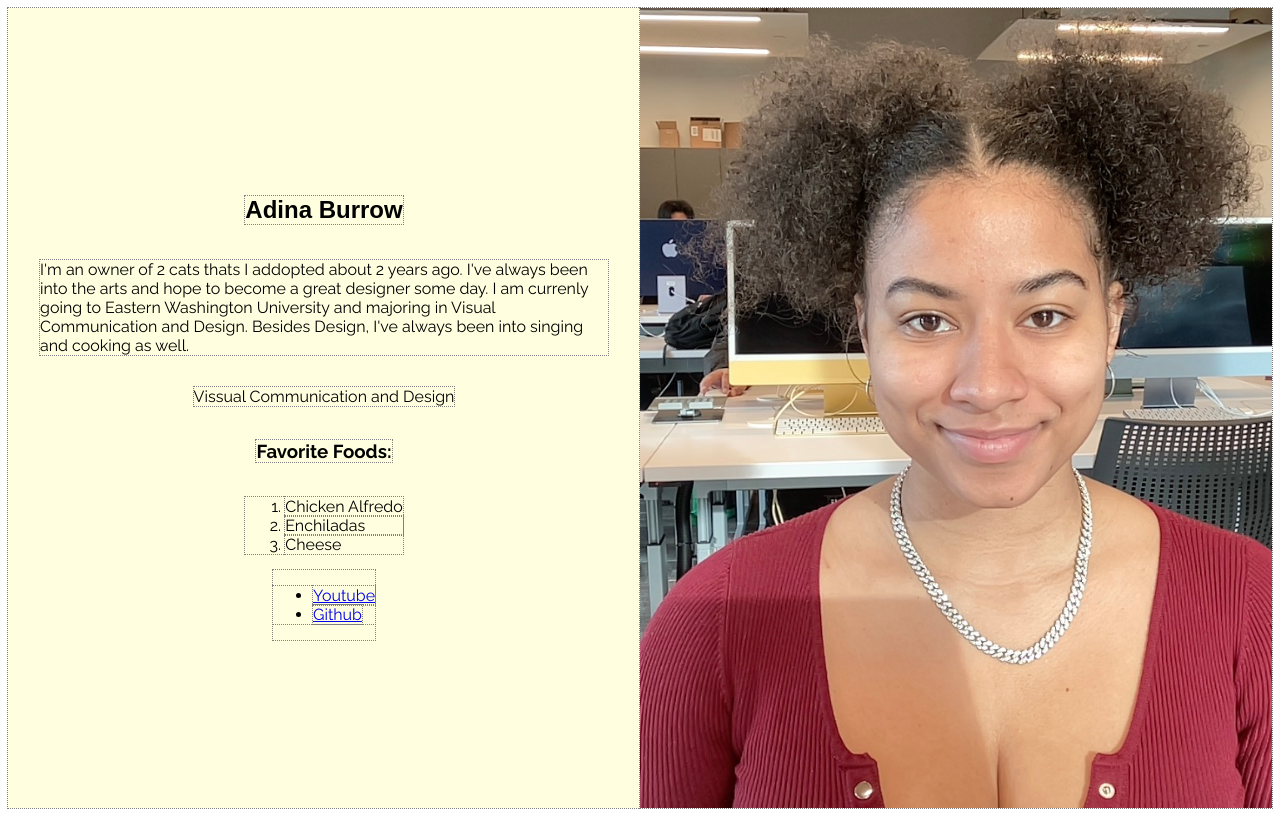
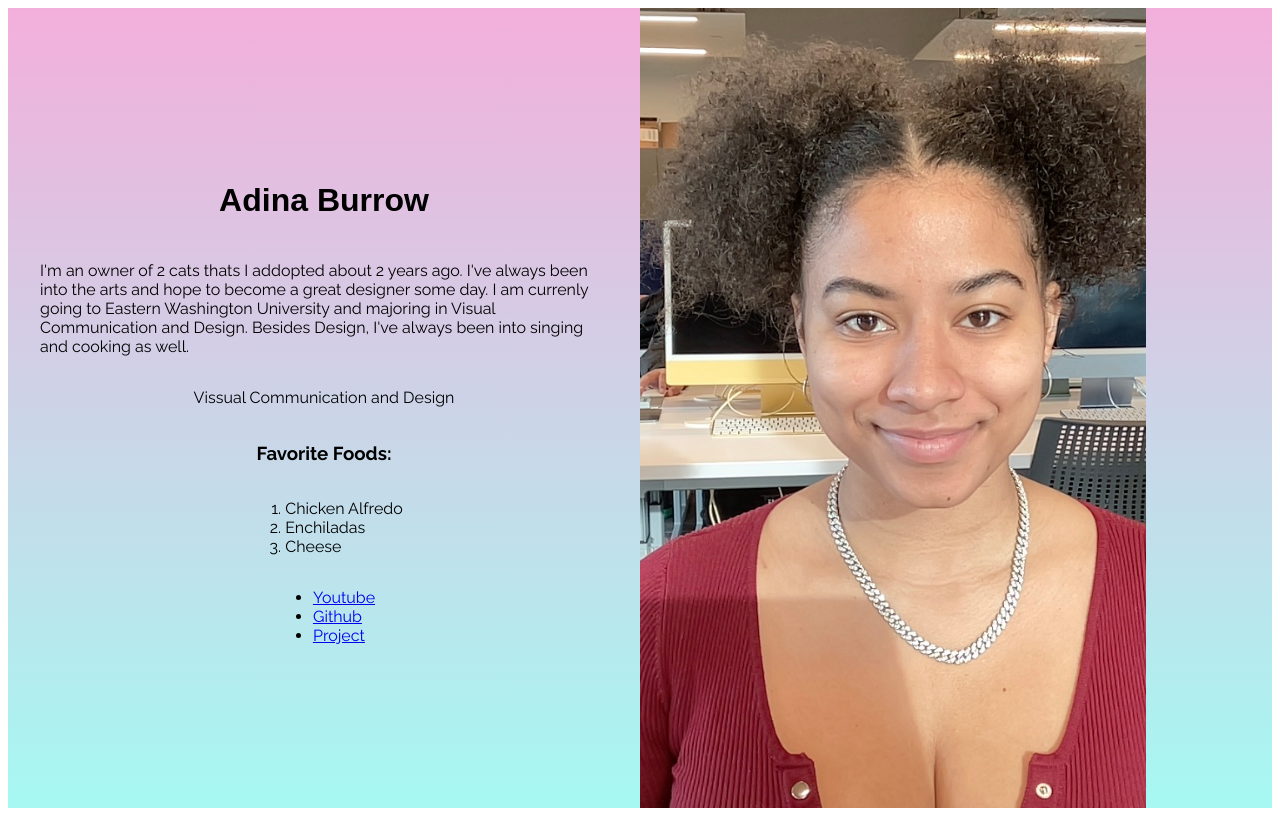
Before and after one commit to Adina29/adina29.github.io, a plain HTML site: page index.html in a window 1280 px wide. Drawn offline with Linux system fonts and the light colour scheme; a web font is replaced by a local one.

Commit message:
Stylizing in CSS -link hover etc.

```diff
--- a/index.html
+++ b/index.html
@@ -42,6 +42,7 @@
       <ul>
         <li><a href="https://www.youtube.com/channel/UCrsoxt6VqW-E-Y-EUtammnA">Youtube</a></li>
         <li><a href="https://github.com/Adina29">Github</a></li>
+        <li><a href="https://www.figma.com/file/xZdm9OaS8d8wCjKzCaS4Jb/UX-1-Project-%234%3A-Virtual-Pet?type=design&node-id=6-49&mode=design&t=TD39ivyXWbigJr0k-0Project">Project</a></li>
 
      </ul>
       </nav>
@@ -50,7 +51,7 @@
 
     <aside>
 
-      <img src="me.jpg" alt="Adina Burrow">
+      <img src="Me.jpg" alt="Adina Burrow">
 
     </aside>
 
--- a/style.css
+++ b/style.css
@@ -12,10 +12,6 @@ body {
 }
 *
 
-  {
-    outline: 1px dotted gray;
-   }
-
    main {
      background: gainboro;
 
@@ -26,7 +22,7 @@ body {
     /* 1fr 1fr */
 
    article {
-     background: lightyellow;
+     background: linear-gradient(#F3AFDC,#A6F8F3);
      padding: 2em;
 
 
@@ -38,7 +34,7 @@ body {
    }
 
    aside {
-     background:lightcoral
+     background:linear-gradient(#F3AFDC,#A6F8F3)
 
 
    }
@@ -46,9 +42,29 @@ body {
    aside img {
    /* fit image to container */
      display: block;
-     max-width: 100%;
+     max-width: 80%;
 
      /* full height image. Fit to container. No stretching. */
      height: 100vh;
      object-fit: cover;
    }
+
+
+   a:hover,
+   a:active {
+     background: white;
+     border: 1px solid black;
+     color: gray;
+
+     transform: scale(1.5);
+
+   }
+
+   body h1 {
+    font-weight: 900;
+    font-size: 2rem;
+    animation-name: fadeIn;
+    animation-duration: 2s;
+    animation-fill-mode: both;
+
+  }
```
Also changed, not shown: 1 other file.
